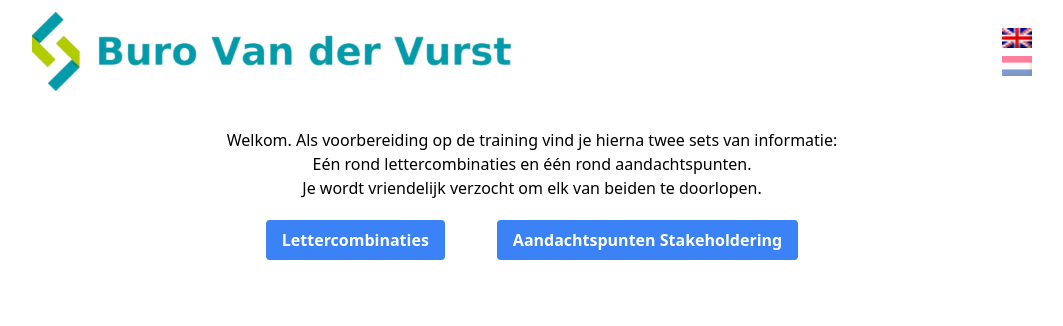
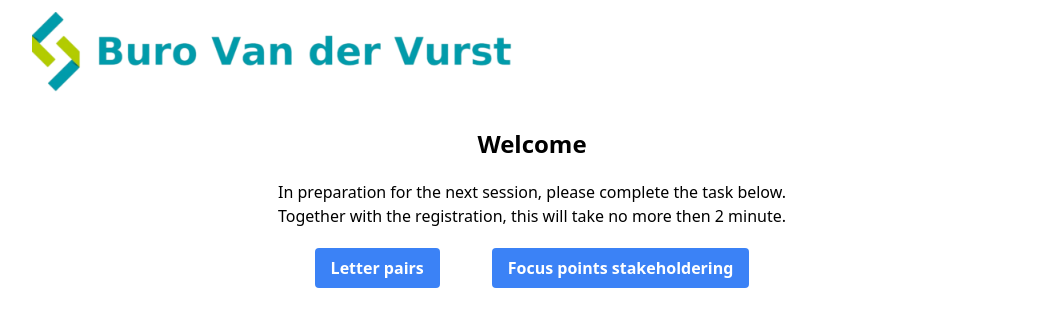
Before and after one commit to LennartVerbruggen/bvdv, a Next.js app in the folder frontend/: page / in a window 1280 px wide. Shown: the top 326 px of the page, without its empty margins (108-1171 px from the left). Built offline with nearby package versions, Linux system fonts and the light colour scheme; what chartjs-plugin-datalabels would draw is missing.

Commit message:
change request toon, lettertest op aparte pagina, enkel engelstalige paginas

```diff
--- a/frontend/app/page.js
+++ b/frontend/app/page.js
@@ -8,7 +8,7 @@ import { useState } from 'react';
 
 const Home = () => {
 
-  const [english, setEnglish] = useState(false);
+  const [english, setEnglish] = useState(true);
   const [test, setTest] = useState(false);
   const [chart, setChart] = useState(false)
   const [message, setMessage] = useState('')
@@ -30,7 +30,7 @@ const Home = () => {
   const handleTestSubmit = () => {
     setTest(false);
     if (english) {
-      setMessage('Test completed. The data will only be used during the training. Shortly, you will be redirected to the homepage.')
+      setMessage('The test has been completed. Thank you. You can close this screen.')
     } else {
       setMessage('Test voltooid. De gegevens zullen enkel gebruikt worden tijdens de training. Zo meteen kom je terug op het startscherm.')
     }
@@ -55,30 +55,42 @@ const Home = () => {
               <img src="/bvdv-logo.png" alt="Logo" className="h-10 md:h-20 cursor-pointer" />
             </a>
 
+            {/* Disable dutch versio */}
+
             {/* Flags */}
-            <div className="flex-col space-y-2">
+            {/* <div className="flex-col space-y-2"> */}
               {/* Flag of England */}
-              <img
+              {/* <img
                 src="/en.png"
                 alt="Flag of England"
                 className={`${english ? "opacity-50" : ""} h-4 md:h-5 cursor-pointer hover:opacity-50 hover:duration-500`}
                 onClick={() => handleFlagClick(true)}
-              />
+              /> */}
 
               {/* Flag of Netherlands */}
-              <img
+              {/* <img
                 src="/nl.png"
                 alt="Flag of Netherlands"
                 className={`${english ? "" : "opacity-50"} h-4 md:h-5 cursor-pointer hover:opacity-50 hover:duration-500`}
                 onClick={() => handleFlagClick(false)}
               />
-            </div>
+            </div> */}
+
           </div>
-          {english ? (<p className="pt-5 text-center">Welcome. In preparation for the training, you can complete the letter experiment below.<br/> Together with the registration, this will take approximately 1 minute.<br/> You will also find a button here to get an overview of the focus points.</p>
-          ) : (<p className="pt-5 text-center">Welkom. Als voorbereiding op de training vind je hierna twee sets van informatie:<br/> Eén rond lettercombinaties en één rond aandachtspunten.<br/> Je wordt vriendelijk verzocht om elk van beiden te doorlopen.</p>)}
+          {english ? (
+            <>
+              <p className="pt-5 text-center text-2xl font-semibold">Welcome</p>
+              <p className="pt-5 text-center"> In preparation for the next session, please complete the task below.<br/> Together with the registration, this will take no more then 2 minute.</p>
+            </>
+            ) : (<p className="pt-5 text-center">Welkom. Als voorbereiding op de training vind je hierna twee sets van informatie:<br/> Eén rond lettercombinaties en één rond aandachtspunten.<br/> Je wordt vriendelijk verzocht om elk van beiden te doorlopen.</p>)}
 
           <div className="flex flex-col sm:flex-row justify-center pt-5 gap-5 mb-6">
-            <button className={`${test ? "bg-blue-700" : "bg-blue-500"} hover:bg-blue-900 transition-all duration-300 text-white font-bold rounded py-2 px-4 mx-4`} onClick={() => handleTestButtonClick()}>{english ? "Letter combinations": "Lettercombinaties"}</button>
+            <Link href="/lettertest" legacyBehavior>
+              <a target="_blank">
+                <button className={`${test ? "bg-blue-700" : "bg-blue-500"} hover:bg-blue-900 transition-all duration-300 text-white font-bold rounded py-2 px-4 mx-4`} onClick={() => handleTestButtonClick()}>{english ? "Letter pairs": "Lettercombinaties"}</button>
+              </a>
+            </Link>
+
             <Link href="/stakeholderingchart" legacyBehavior>
                 <a target="_blank">
                   <button className={`${chart ? "bg-blue-700" : "bg-blue-500"} hover:bg-blue-900 transition-all duration-300 text-white font-bold rounded py-2 px-4 mx-4`}>{english ? "Focus points stakeholdering" : "Aandachtspunten Stakeholdering"}</button>
--- a/frontend/components/register.js
+++ b/frontend/components/register.js
@@ -17,6 +17,7 @@ const Register = ({ onTestSubmit }) => {
   const [results, setResults] = useState(Array(10).fill(null));
   const [nameLetters, setNameLetters] = useState([])
   const [message, setMessage] = useState('')
+  const [completionMessage, setCompletionMessage] = useState('')
   const [completed, setCompleted] = useState(false)
 
   const [selectedGroup, setSelectedGroep] = useState('')
@@ -76,9 +77,9 @@ const Register = ({ onTestSubmit }) => {
     if (!completed) {
       const response = await UserService.sendTest(results, nameLetters, selectedGroup)
       response.json().then((message) => {
-        setMessage(message.message)
+        console.log(message.message)
       })
-      onTestSubmit();
+      handleTestSubmit()
       setCompleted(true)
     }
   };
@@ -92,6 +93,17 @@ const Register = ({ onTestSubmit }) => {
   useEffect(() => {
     fetchGroups()
   }, []);
+
+
+  const handleTestSubmit = () => {
+
+    setCompletionMessage('Test completed. The data will only be used during the training. Shortly, you will be redirected to the homepage.')
+
+    // Clear the message after 3 seconds
+    setTimeout(() => {
+        setCompletionMessage('');
+    }, 8000);
+  };
 
 
   return (
@@ -160,6 +172,7 @@ const Register = ({ onTestSubmit }) => {
 
           <p className='pb-8 text-center'>Below you find a sequence of two letters.<br/> For each pair, click on the letter that, for whatever reason, you like the LEAST. Be quick.<br/> We will discuss the results during the training.</p>
           {message === '' ? null : <h2 className="text-3xl text-center text-red-600 py-6">{message}</h2>}
+          {completionMessage === '' ? null : <h2 className="text-xl text-center text-green-600 py-4">{completionMessage}</h2>}
           {pairs.map((pair, rowIndex) => (
             <div key={rowIndex} className="flex justify-center space-x-4 pb-3">
               {pair.map((letter, buttonIndex) => (
--- /dev/null
+++ b/frontend/pages/lettertest.js
@@ -0,0 +1,62 @@
+// pages/lettertest.js
+import "@/app/globals.css";
+import React from 'react';
+import Head from 'next/head';
+import { useState } from 'react';
+import Register from "../components/register";
+
+const lettertestPage = () => {
+
+    const [english, setEnglish] = useState(true);
+    const [test, setTest] = useState(false);
+    const [completionMessage, setCompletionMessage] = useState('')
+
+    const handleFlagClick = (isEnglish) => {
+        setEnglish(isEnglish);
+      };
+
+    return (
+        <>
+            <Head>
+                <title>BVDV App</title>
+                <link rel="icon" type="image/png" href="/bvdv-icon.png"/>
+            </Head>
+
+            <div>
+                <div className="container mx-auto py-3 max-w-screen-lg">
+                    <div className="flex items-center justify-between mb-4 px-3">
+                        {/* Logo */}
+                        <a href="https://burovandervurst.com/" target="_blank" rel="noopener noreferrer">
+                        <img src="/bvdv-logo.png" alt="Logo" className="h-10 md:h-20 cursor-pointer" />
+                        </a>
+
+                        {/* Disable dutch versio */}
+
+                        {/* Flags */}
+                        {/* <div className="flex-col space-y-2"> */}
+                        {/* Flag of England */}
+                        {/* <img
+                            src="/en.png"
+                            alt="Flag of England"
+                            className={`${english ? "opacity-50" : ""} h-4 md:h-5 cursor-pointer hover:opacity-50 hover:duration-500`}
+                            onClick={() => handleFlagClick(true)}
+                        /> */}
+
+                        {/* Flag of Netherlands */}
+                        {/* <img
+                            src="/nl.png"
+                            alt="Flag of Netherlands"
+                            className={`${english ? "" : "opacity-50"} h-4 md:h-5 cursor-pointer hover:opacity-50 hover:duration-500`}
+                            onClick={() => handleFlagClick(false)}
+                        />
+                        </div> */}
+                    </div>
+                    <Register />
+                </div>
+            </div>
+        </>
+
+      );
+};
+
+export default lettertestPage;
--- a/frontend/pages/stakeholderingchart.js
+++ b/frontend/pages/stakeholderingchart.js
@@ -7,7 +7,7 @@ import { useState } from 'react';
 
 const ChartPage = () => {
 
-    const [english, setEnglish] = useState(false);
+    const [english, setEnglish] = useState(true);
 
     const handleFlagClick = (isEnglish) => {
         setEnglish(isEnglish);
@@ -28,24 +28,26 @@ const ChartPage = () => {
                     <img src="/bvdv-logo.png" alt="Logo" className="h-10 md:h-20 cursor-pointer" />
                     </a>
 
+                    {/* Disable dutch versio */}
+
                     {/* Flags */}
-                    <div className="flex-col space-y-2">
+                    {/* <div className="flex-col space-y-2"> */}
                     {/* Flag of England */}
-                    <img
+                    {/* <img
                         src="/en.png"
                         alt="Flag of England"
                         className={`${english ? "opacity-50" : ""} h-4 md:h-5 cursor-pointer hover:opacity-50 hover:duration-500`}
                         onClick={() => handleFlagClick(true)}
-                    />
+                    /> */}
 
                     {/* Flag of Netherlands */}
-                    <img
+                    {/* <img
                         src="/nl.png"
                         alt="Flag of Netherlands"
                         className={`${english ? "" : "opacity-50"} h-4 md:h-5 cursor-pointer hover:opacity-50 hover:duration-500`}
                         onClick={() => handleFlagClick(false)}
                     />
-                    </div>
+                    </div> */}
                 </div>
                 <h2 className="text-2xl text-center pt-6">{english ? "Focus points stakeholdering" : "Aandachtspunten Stakeholdering"}</h2>
                 <p className="text-center pt-2 pb-6">Door met je cursor door elk van de segmenten te gaan, vind je de betekenis ervan. Doorloop elk van de twaalf segmenten en kies er twee uit waarop je tijdens de training het liefst zou focussen voor jezelf. Schrijf die ergens op. Stel dezelfde vraag aan één of twee personen die jou goed kennen. Door hen de link van deze pagina te sturen (https://bvdv.vercel.app/stakeholderingchart) hebben zij toegang tot hetzelfde diagram.</p>
```
Also changed, not shown: 1 other file (tests, documents, lock files or other folders).
